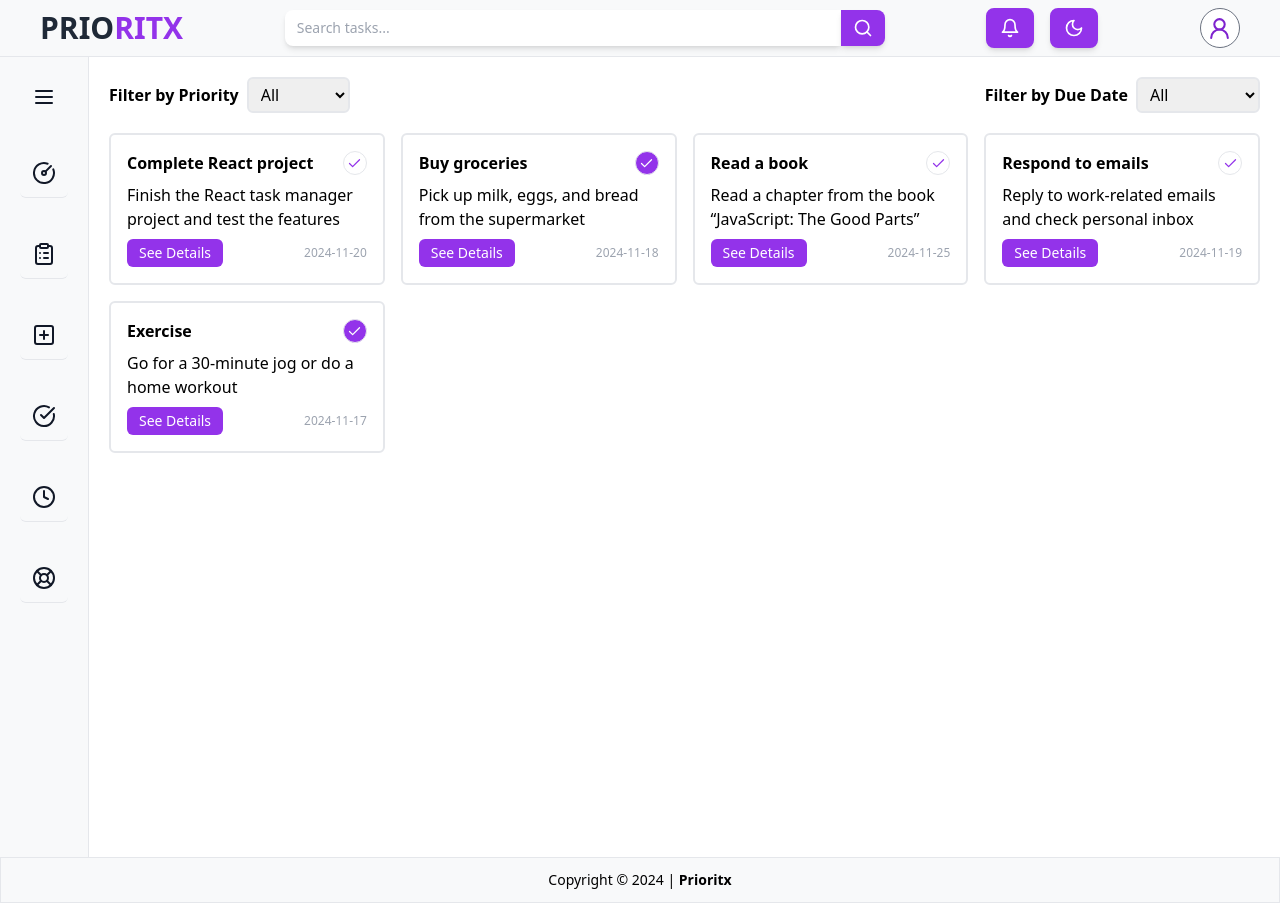
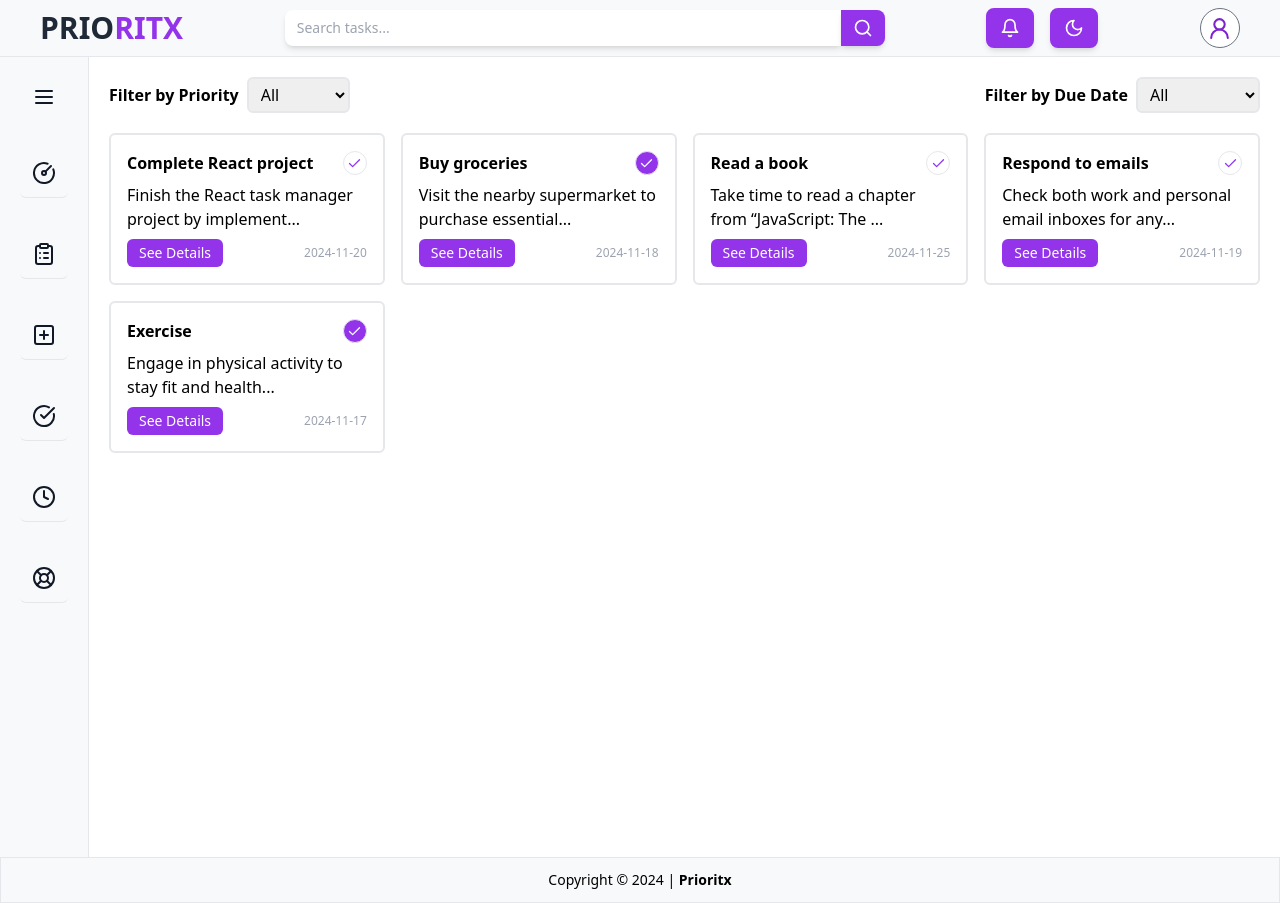
Before and after one commit to shawaiz-khan/prioritx, a React (Vite) app in the folder frontend/: page /dashboard/tasks in a window 1280 px wide. Built offline with nearby package versions, Linux system fonts and the light colour scheme.

Commit message:
fix: Fixed the description overflow

```diff
--- a/frontend/src/components/TaskItem.jsx
+++ b/frontend/src/components/TaskItem.jsx
@@ -3,7 +3,7 @@ import { Check } from "lucide-react";
 
 export default function TaskItem({ task, handleCompleted, handlePreviewData }) {
     const { id, title, description, dueDate, completed } = task;
-    const shortDescription = description.length > 100 ? description.slice(0, 100) + '...' : description;
+    const shortDescription = description.length > 50 ? description.slice(0, 50) + '...' : description;
 
     return (
         <div className="bg-light-background border-2 rounded-md p-4 flex flex-col gap-2">
--- a/frontend/src/data/SampleTasks.js
+++ b/frontend/src/data/SampleTasks.js
@@ -2,15 +2,15 @@ const tasks = [
     {
         id: 1,
         title: 'Complete React project',
-        description: 'Finish the React task manager project and test the features',
+        description: 'Finish the React task manager project by implementing the remaining features such as filters, preview pane, and task status toggling. Test the application thoroughly to ensure that all components work seamlessly across different scenarios.',
         completed: false,
         dueDate: '2024-11-20',
-        priority: 'high', // Could be 'low', 'medium', or 'high'
+        priority: 'high',
     },
     {
         id: 2,
         title: 'Buy groceries',
-        description: 'Pick up milk, eggs, and bread from the supermarket',
+        description: 'Visit the nearby supermarket to purchase essential household items including milk, eggs, bread, fresh vegetables, and fruits. Ensure to check for discounts on daily essentials to save money.',
         completed: true,
         dueDate: '2024-11-18',
         priority: 'medium',
@@ -18,7 +18,7 @@ const tasks = [
     {
         id: 3,
         title: 'Read a book',
-        description: 'Read a chapter from the book “JavaScript: The Good Parts”',
+        description: 'Take time to read a chapter from “JavaScript: The Good Parts,” focusing on advanced JavaScript concepts like closures and functional programming. Make notes for future reference and apply learnings in practical coding exercises.',
         completed: false,
         dueDate: '2024-11-25',
         priority: 'low',
@@ -26,7 +26,7 @@ const tasks = [
     {
         id: 4,
         title: 'Respond to emails',
-        description: 'Reply to work-related emails and check personal inbox',
+        description: 'Check both work and personal email inboxes for any unread messages. Prioritize replying to work emails that require immediate attention and clear out spam or irrelevant messages to maintain an organized inbox.',
         completed: false,
         dueDate: '2024-11-19',
         priority: 'high',
@@ -34,7 +34,7 @@ const tasks = [
     {
         id: 5,
         title: 'Exercise',
-        description: 'Go for a 30-minute jog or do a home workout',
+        description: 'Engage in physical activity to stay fit and healthy by either going for a 30-minute jog in the park or completing a high-intensity home workout session. Ensure to stretch and hydrate before and after exercising.',
         completed: true,
         dueDate: '2024-11-17',
         priority: 'medium',
```
